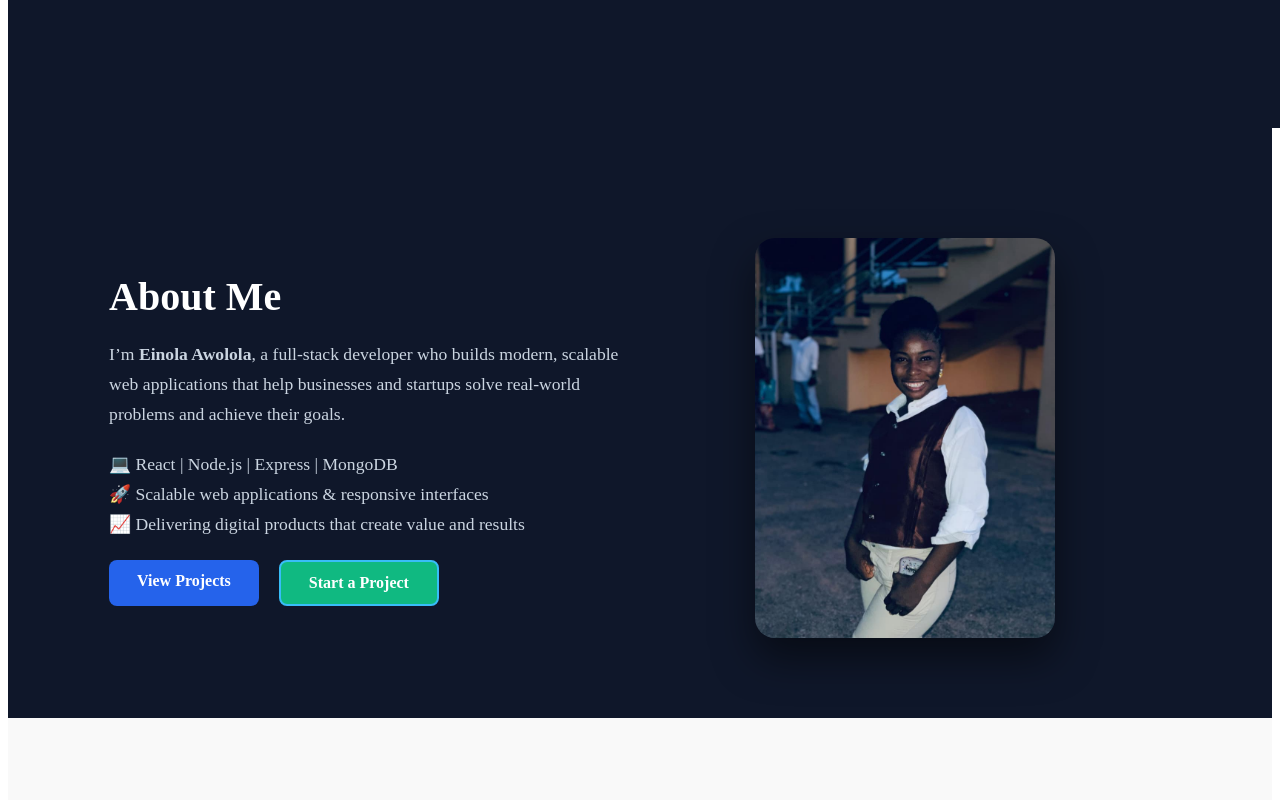
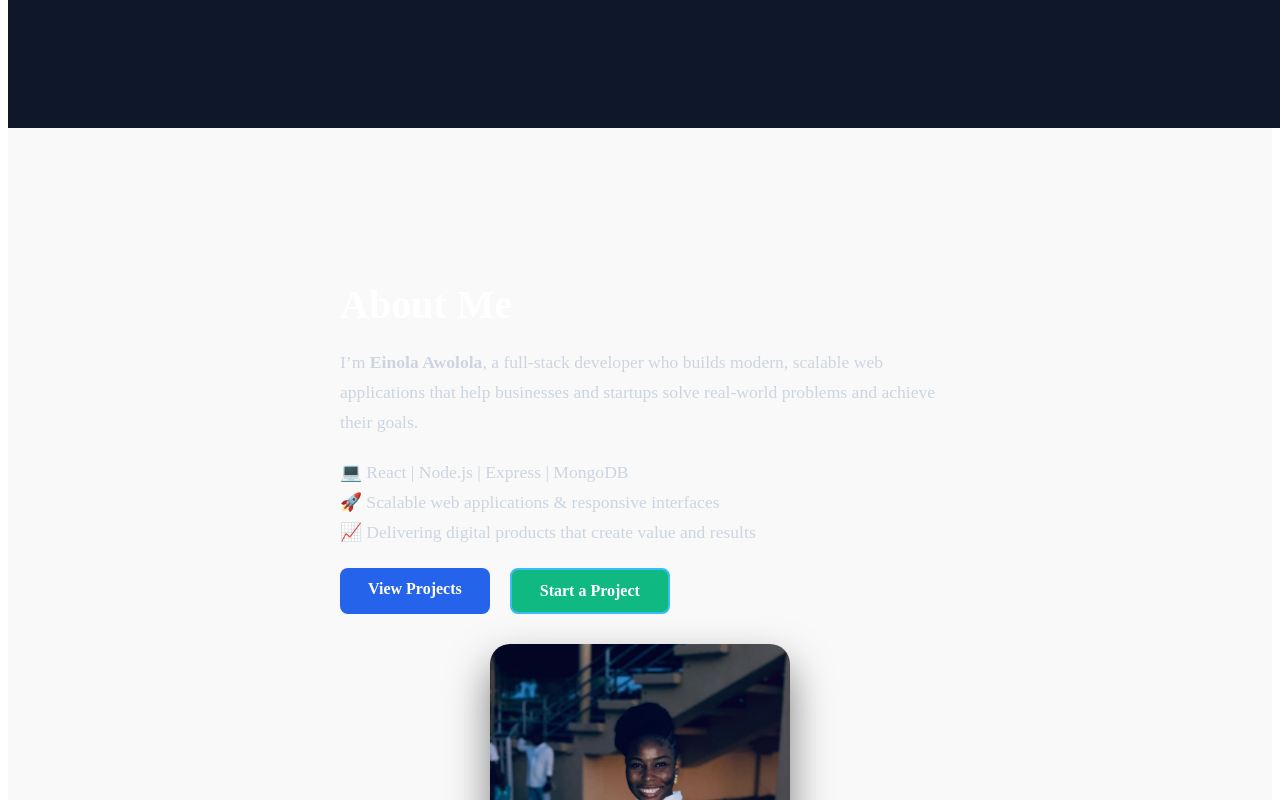
Before and after one commit to awololaeinola-lang/Portfoilo-Frontend, a React (Vite) app: page / in a window 1280 px wide. Shown: the part 780-1580 px from the top of the page. Built offline with nearby package versions, Linux system fonts and the light colour scheme.

Commit message:
Add About.css for section styling and alignment

```diff
--- a/src/pages/About.css
+++ b/src/pages/About.css
@@ -9,6 +9,17 @@
   flex-wrap: wrap;
 }
 
+#about {
+  width: 100%;
+  min-height: 100vh; /* full viewport height */
+  display: flex;
+  flex-direction: column;
+  justify-content: center;
+  align-items: center;
+  padding: 60px 20px; /* add top/bottom space for navbar */
+  box-sizing: border-box;
+  background: #f9f9f9; /* or your intended color */
+}
 .about-left {
   flex: 1;
   min-width: 280px;
```
